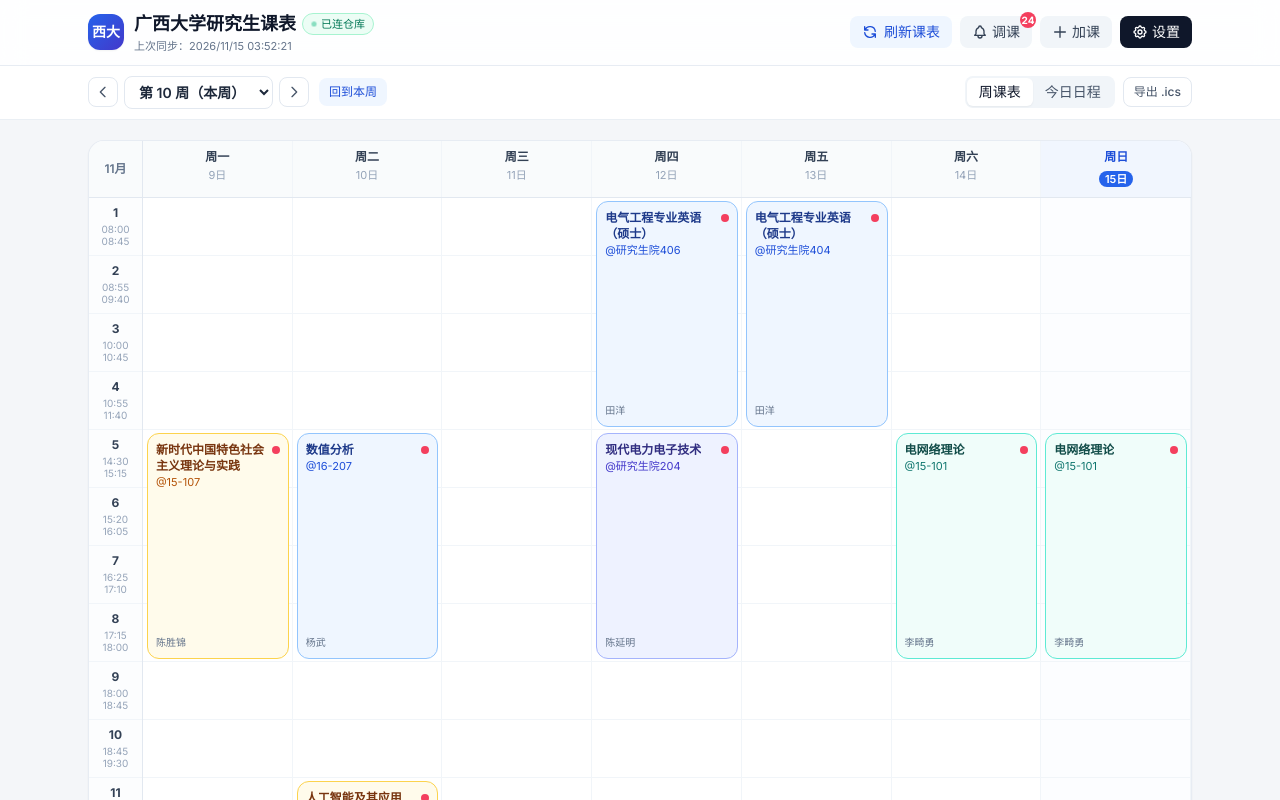
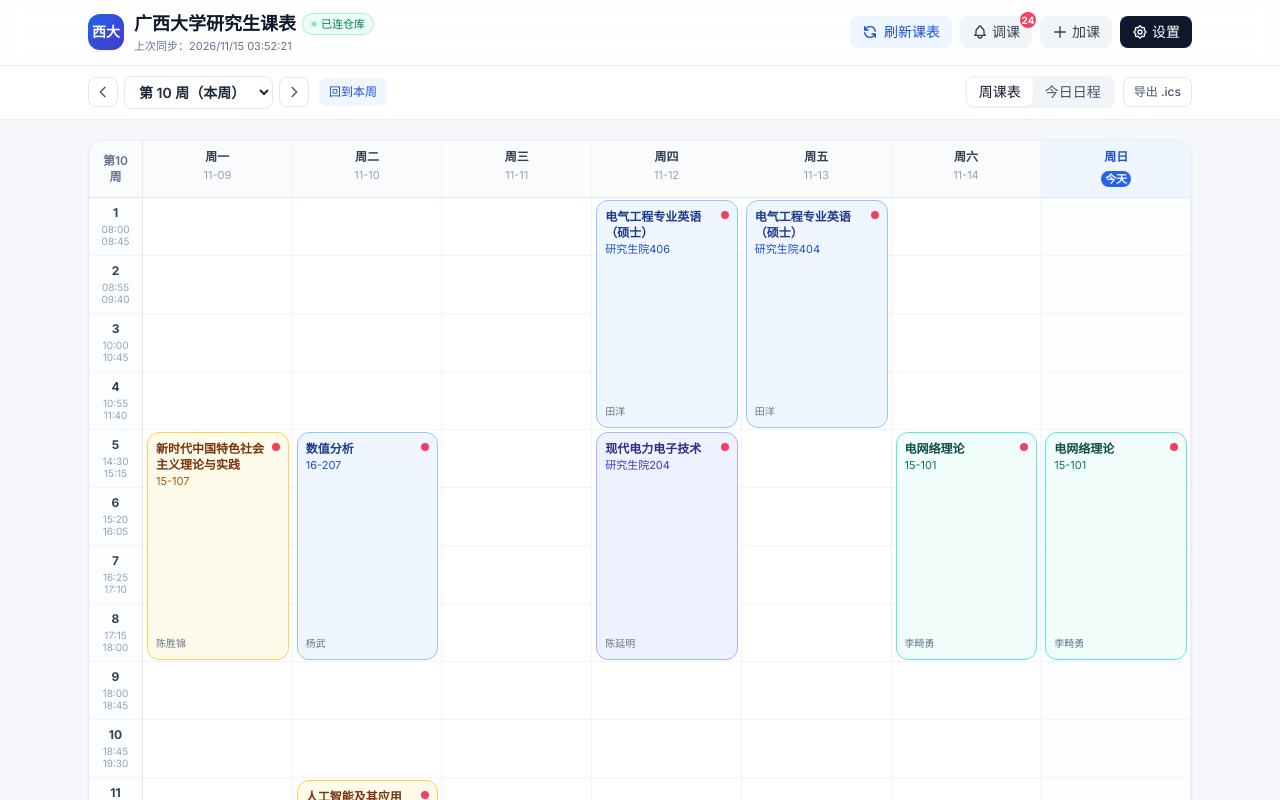
Before and after one commit to 325kkg/gxu-schedule, a plain HTML site: page index.html in a window 1280 px wide. Shown: the top 800 px of the page. Drawn offline with nearby package versions, Linux system fonts and the light colour scheme.

Commit message:
Add files via upload

```diff
--- a/index.html
+++ b/index.html
@@ -127,13 +127,11 @@
 
     <!-- 周课表网格视图 -->
     <div id="weekViewContainer" class="bg-white rounded-2xl shadow-sm border border-slate-200/80 overflow-hidden">
-      <div class="overflow-x-auto no-scrollbar">
-        <div class="min-w-[680px]">
-          <div id="weekHeaderGrid" class="grid grid-cols-[54px_repeat(7,1fr)] border-b border-slate-200 bg-slate-50/80"></div>
-          <div class="relative grid grid-cols-[54px_repeat(7,1fr)]">
-            <div id="periodColumn" class="border-r border-slate-200 bg-slate-50/40"></div>
-            <div id="daysGrid" class="col-span-7 grid grid-cols-7 relative"></div>
-          </div>
+      <div class="w-full">
+        <div id="weekHeaderGrid" class="grid grid-cols-[38px_repeat(7,minmax(0,1fr))] sm:grid-cols-[54px_repeat(7,minmax(0,1fr))] border-b border-slate-200 bg-slate-50/80"></div>
+        <div class="relative grid grid-cols-[38px_repeat(7,minmax(0,1fr))] sm:grid-cols-[54px_repeat(7,minmax(0,1fr))]">
+          <div id="periodColumn" class="border-r border-slate-200 bg-slate-50/40"></div>
+          <div id="daysGrid" class="col-span-7 grid grid-cols-7 relative"></div>
         </div>
       </div>
     </div>
@@ -565,27 +563,29 @@
       const dayNames = ['周一', '周二', '周三', '周四', '周五', '周六', '周日'];
       const todayStr = formatLocalYMD(new Date());
 
-      const monthLabel = getDateForWeekDay(state.currentWeek, 1).getMonth() + 1;
-      let headerHtml = `<div class="py-2.5 px-1 text-center text-xs font-semibold text-slate-500 border-r border-slate-200 flex flex-col justify-center">${monthLabel}月</div>`;
+      let headerHtml = `<div class="py-1.5 sm:py-2.5 px-0.5 text-center text-[10px] sm:text-xs font-semibold text-slate-500 border-r border-slate-200 flex flex-col justify-center leading-tight"><span>第${state.currentWeek}</span><span>周</span></div>`;
       for (let d = 1; d <= 7; d++) {
         const dt = getDateForWeekDay(state.currentWeek, d);
         const dtStr = formatLocalYMD(dt);
         const isToday = dtStr === todayStr;
+        const mm = String(dt.getMonth() + 1).padStart(2, '0');
+        const dd = String(dt.getDate()).padStart(2, '0');
         headerHtml += `
-          <div class="py-2 px-1 text-center border-r border-slate-100 last:border-r-0 ${isToday ? 'bg-blue-50/80' : ''}">
-            <div class="text-xs font-semibold ${isToday ? 'text-blue-700' : 'text-slate-700'}">${dayNames[d - 1]}</div>
-            <div class="text-[11px] mt-0.5 ${isToday ? 'inline-block px-1.5 rounded-full bg-blue-600 text-white font-semibold' : 'text-slate-400'}">${dt.getDate()}日</div>
+          <div class="py-1.5 sm:py-2 px-0.5 text-center border-r border-slate-100 last:border-r-0 ${isToday ? 'bg-blue-50/90' : ''}">
+            <div class="text-[11px] sm:text-xs font-semibold ${isToday ? 'text-blue-700' : 'text-slate-700'}">${dayNames[d - 1]}</div>
+            <div class="text-[9px] sm:text-[11px] mt-0.5 ${isToday ? 'inline-block px-1 rounded-full bg-blue-600 text-white font-semibold' : 'text-slate-400'}">${isToday ? '今天' : `${mm}-${dd}`}</div>
           </div>
         `;
       }
       header.innerHTML = headerHtml;
 
-      const rowHeight = 58;
+      const isMobile = window.innerWidth < 640;
+      const rowHeight = isMobile ? 44 : 58;
       periodCol.innerHTML = GXU_PERIODS.map(p => `
-        <div style="height:${rowHeight}px" class="border-b border-slate-100 last:border-b-0 flex flex-col items-center justify-center px-1 text-center">
-          <span class="text-xs font-bold text-slate-700">${p.label}</span>
-          <span class="text-[10px] text-slate-400 leading-tight mt-0.5">${p.start}</span>
-          <span class="text-[10px] text-slate-400 leading-tight">${p.end}</span>
+        <div style="height:${rowHeight}px" class="border-b border-slate-100 last:border-b-0 flex flex-col items-center justify-center px-0.5 text-center">
+          <span class="text-[10px] sm:text-xs font-bold text-slate-700 leading-none">${p.label}</span>
+          <span class="text-[8px] sm:text-[10px] text-slate-400 leading-tight mt-0.5">${p.start}</span>
+          <span class="text-[8px] sm:text-[10px] text-slate-400 leading-tight">${p.end}</span>
         </div>
       `).join('');
 
@@ -604,21 +604,21 @@
         for (const c of dayCourses) {
           const sp = Math.max(1, Math.min(13, Number(c.startPeriod)));
           const ep = Math.max(sp, Math.min(13, Number(c.endPeriod)));
-          const top = (sp - 1) * rowHeight + 3;
-          const height = (ep - sp + 1) * rowHeight - 6;
+          const top = (sp - 1) * rowHeight + 2;
+          const height = (ep - sp + 1) * rowHeight - 4;
           const theme = COLOR_MAP[c.color] || COLOR_MAP.blue;
           const hasChange = c.changeNote && c.changeNote.trim();
 
           cardsHtml += `
-            <div data-course-id="${c.id}" style="top:${top}px;height:${height}px" class="course-card absolute left-1 right-1 rounded-xl border ${theme.bg} ${theme.border} p-1.5 sm:p-2 overflow-hidden cursor-pointer shadow-xs flex flex-col justify-between">
-              <div>
-                <div class="flex items-start justify-between gap-1">
-                  <p class="text-[11px] sm:text-xs font-bold ${theme.text} leading-snug line-clamp-2">${escapeHtml(c.name)}</p>
-                  ${hasChange ? '<span class="shrink-0 w-2 h-2 rounded-full bg-rose-500 mt-1" title="有调课变动"></span>' : ''}
+            <div data-course-id="${c.id}" style="top:${top}px;height:${height}px" class="course-card absolute left-[1.5px] right-[1.5px] sm:left-1 sm:right-1 rounded-lg sm:rounded-xl border ${theme.bg} ${theme.border} p-1 sm:p-2 overflow-hidden cursor-pointer shadow-xs flex flex-col justify-between">
+              <div class="min-w-0">
+                <div class="flex items-start justify-between gap-0.5">
+                  <p class="text-[10px] sm:text-xs font-bold ${theme.text} leading-tight line-clamp-3 break-all">${escapeHtml(c.name)}</p>
+                  ${hasChange ? '<span class="shrink-0 w-1.5 h-1.5 sm:w-2 sm:h-2 rounded-full bg-rose-500 mt-0.5" title="有调课变动"></span>' : ''}
                 </div>
-                <p class="text-[10px] sm:text-[11px] ${theme.sub} mt-0.5 leading-tight line-clamp-2">@${escapeHtml(c.room)}</p>
+                <p class="text-[9px] sm:text-[11px] ${theme.sub} mt-0.5 leading-tight break-all line-clamp-2">${escapeHtml(c.room)}</p>
               </div>
-              <div class="text-[10px] text-slate-500 truncate">${escapeHtml(c.teacher || '')}</div>
+              <div class="text-[9px] sm:text-[10px] text-slate-500 truncate">${escapeHtml(c.teacher || '')}</div>
             </div>
           `;
         }
@@ -994,6 +994,7 @@
       safeLoadState();
       bindEvents();
       renderAll();
+      window.addEventListener('resize', () => renderWeekGrid());
       syncFromJsonEndpoint(true);
     });
   </script>
```
